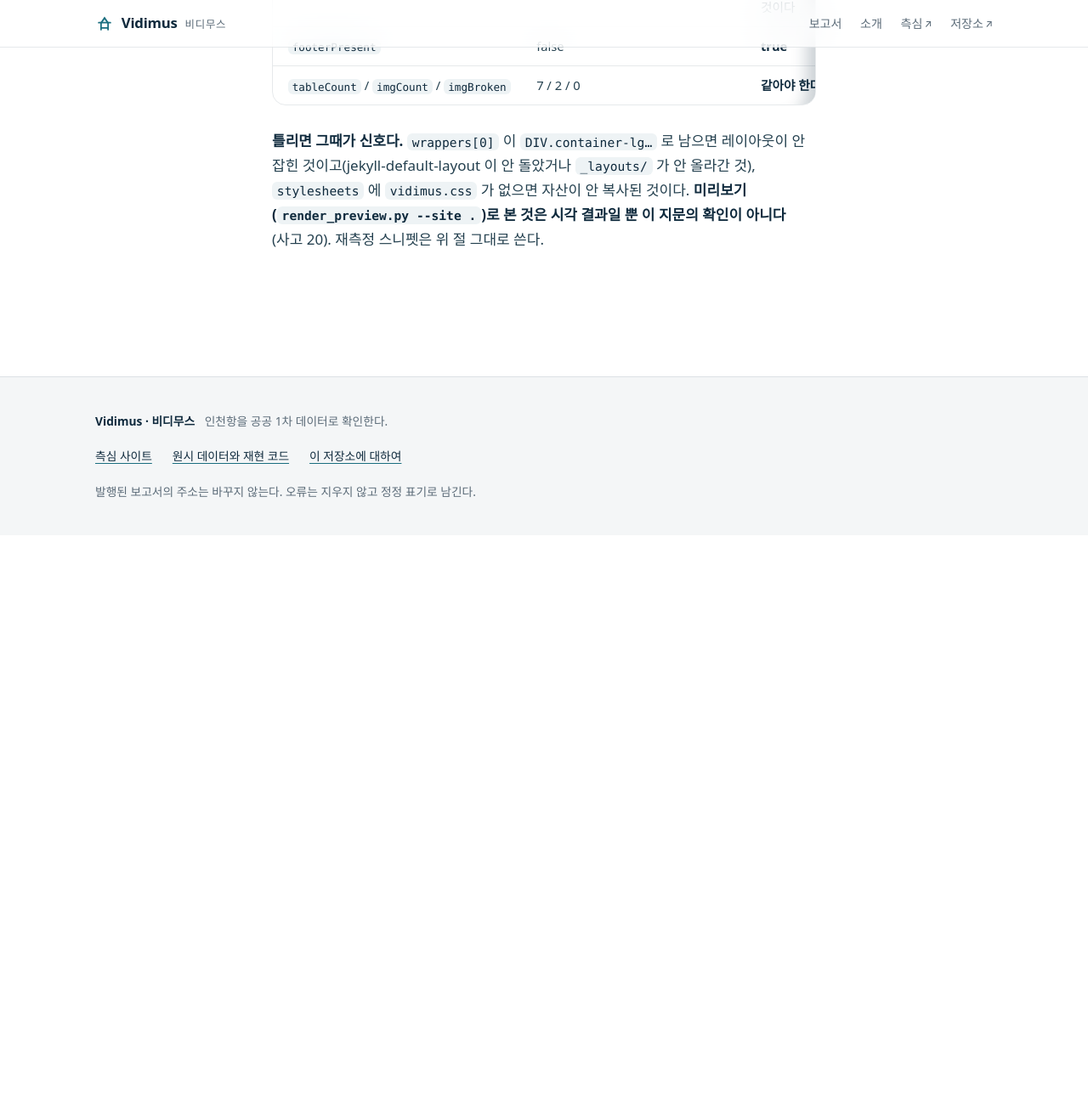
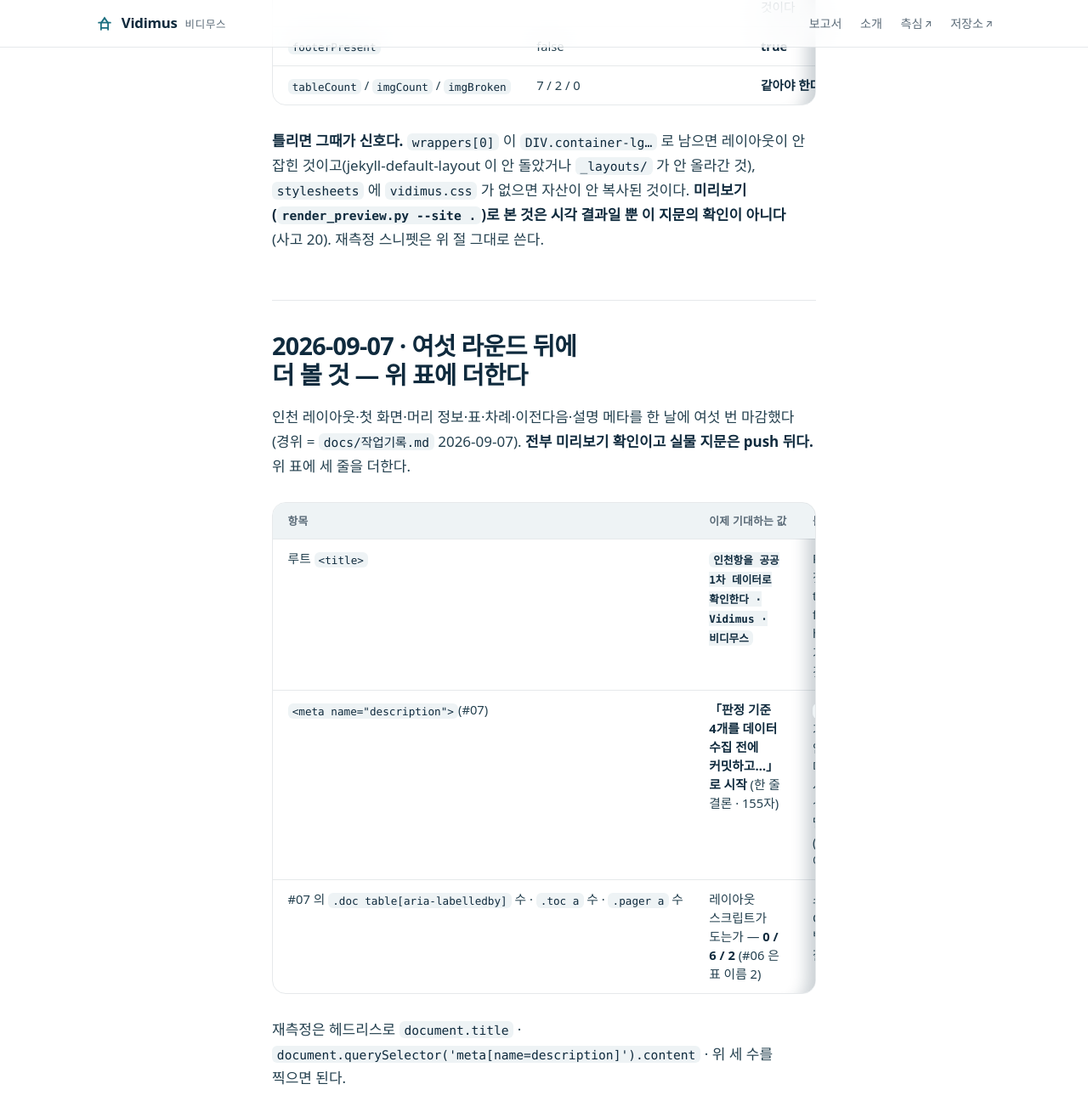
Before and after one commit to jisangj03-dev/incheon-port-analysis, a Jekyll site: the page built from docs/렌더_기준선.md, in a window 1280 px wide and 1400 px high, scrolled down 4663 px. Shown: the top 1316 px of the window at 85% size. Built offline with Jekyll 4.4.1, drawn with Linux system fonts in a browser that asks for light colours; some web fonts are replaced; our own code applies the rules of GitHub Pages for plain Markdown files; before the commit the page ends 5293 px from its top, so only the background shows below that.

Commit message:
chore(마감): 렌더 기준선 2026-09-07 절(push 뒤 대조 셋) · STATUS 착수점 · check_links 가 스크립트·주석 속 href 를 안 센다(인수시험 3건)
Co-Authored-By: Claude Fable 5.1 <noreply@anthropic.com>
Claude-Session: https://claude.ai/code/session_018eD7erChCCMoBCMyou1Mzr

```diff
--- a/docs/렌더_기준선.md
+++ b/docs/렌더_기준선.md
@@ -135,3 +135,15 @@ JSON.stringify({
 **틀리면 그때가 신호다.** `wrappers[0]` 이 `DIV.container-lg…` 로 남으면 레이아웃이 안 잡힌 것이고(jekyll-default-layout 이
 안 돌았거나 `_layouts/` 가 안 올라간 것), `stylesheets` 에 `vidimus.css` 가 없으면 자산이 안 복사된 것이다.
 **미리보기(`render_preview.py --site .`)로 본 것은 시각 결과일 뿐 이 지문의 확인이 아니다**(사고 20). 재측정 스니펫은 위 절 그대로 쓴다.
+
+## 2026-09-07 · 여섯 라운드 뒤에 더 볼 것 — 위 표에 더한다
+
+인천 레이아웃·첫 화면·머리 정보·표·차례·이전다음·설명 메타를 한 날에 여섯 번 마감했다(경위 = `docs/작업기록.md` 2026-09-07). **전부 미리보기 확인이고 실물 지문은 push 뒤다.** 위 표에 세 줄을 더한다.
+
+| 항목 | 이제 기대하는 값 | 틀리면 |
+|---|---|---|
+| 루트 `<title>` | **`인천항을 공공 1차 데이터로 확인한다 · Vidimus · 비디무스`** | README 첫 H1 을 titles-from-headings 가 못 읽은 것 |
+| `<meta name="description">`(#07) | **「판정 기준 4개를 데이터 수집 전에 커밋하고…」로 시작** (한 줄 결론 · 155자) | `content` 가 include 안에서 다른 값 — 사이트 설명으로 떨어진다(빈 값은 아니다) |
+| #07 의 `.doc table[aria-labelledby]` 수 · `.toc a` 수 · `.pager a` 수 | 레이아웃 스크립트가 도는가 — **0 / 6 / 2** (#06 은 표 이름 2) | 스크립트가 CSP 나 빌드에서 잘린 것 |
+
+재측정은 헤드리스로 `document.title` · `document.querySelector('meta[name=description]').content` · 위 세 수를 찍으면 된다.
```
Also changed, not shown: analysis/check_links.py (+12 -1 lines), docs/STATUS.md (+1 -1 lines), docs/작업기록.md (+4 -0 lines).
